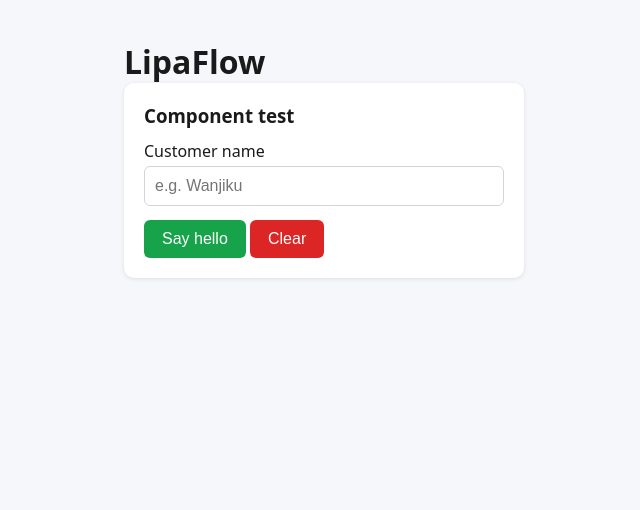
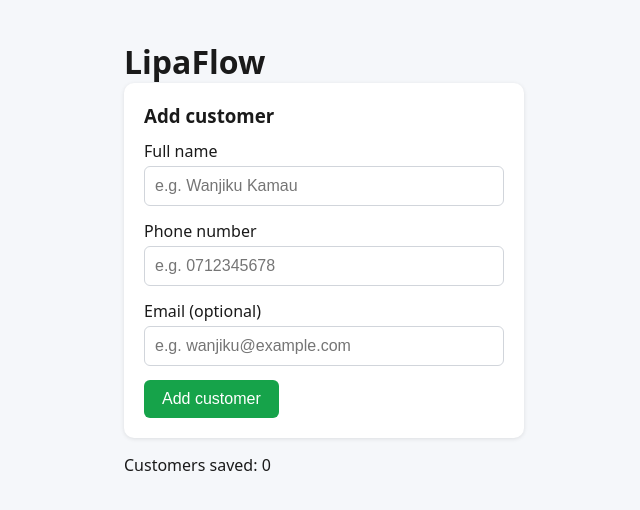
Before and after one commit to SamwelOsogo/Lipaflow, a React (Vite) app: page / in a window 1280 px wide. Shown: the top 510 px of the page, without its empty margins (316-956 px from the left). Built offline with nearby package versions, Linux system fonts and the light colour scheme.

Commit message:
feat: wire CustomerForm into App with customer state

```diff
--- a/src/App.jsx
+++ b/src/App.jsx
@@ -1,25 +1,22 @@
 import { useState } from 'react';
-import Button from './components/ui/Button';
-import Input from './components/ui/Input';
 import Card from './components/ui/Card';
+import CustomerForm from './components/customers/CustomerForm';
 
 function App() {
-  const [name, setName] = useState('');
+  const [customers, setCustomers] = useState([]);
+
+  function addCustomer(customer) {
+    setCustomers((prev) => [...prev, customer]);
+    console.log('New customer:', customer);
+  }
 
   return (
     <div style={{ maxWidth: 400, margin: '40px auto' }}>
       <h1>LipaFlow</h1>
-      <Card title="Component test">
-        <Input
-          label="Customer name"
-          name="name"
-          value={name}
-          onChange={(e) => setName(e.target.value)}
-          placeholder="e.g. Wanjiku"
-        />
-        <Button onClick={() => alert(`Hello ${name}`)}>Say hello</Button>{' '}
-        <Button variant="danger" onClick={() => setName('')}>Clear</Button>
+      <Card title="Add customer">
+        <CustomerForm onAddCustomer={addCustomer} />
       </Card>
+      <p>Customers saved: {customers.length}</p>
     </div>
   );
 }
```
